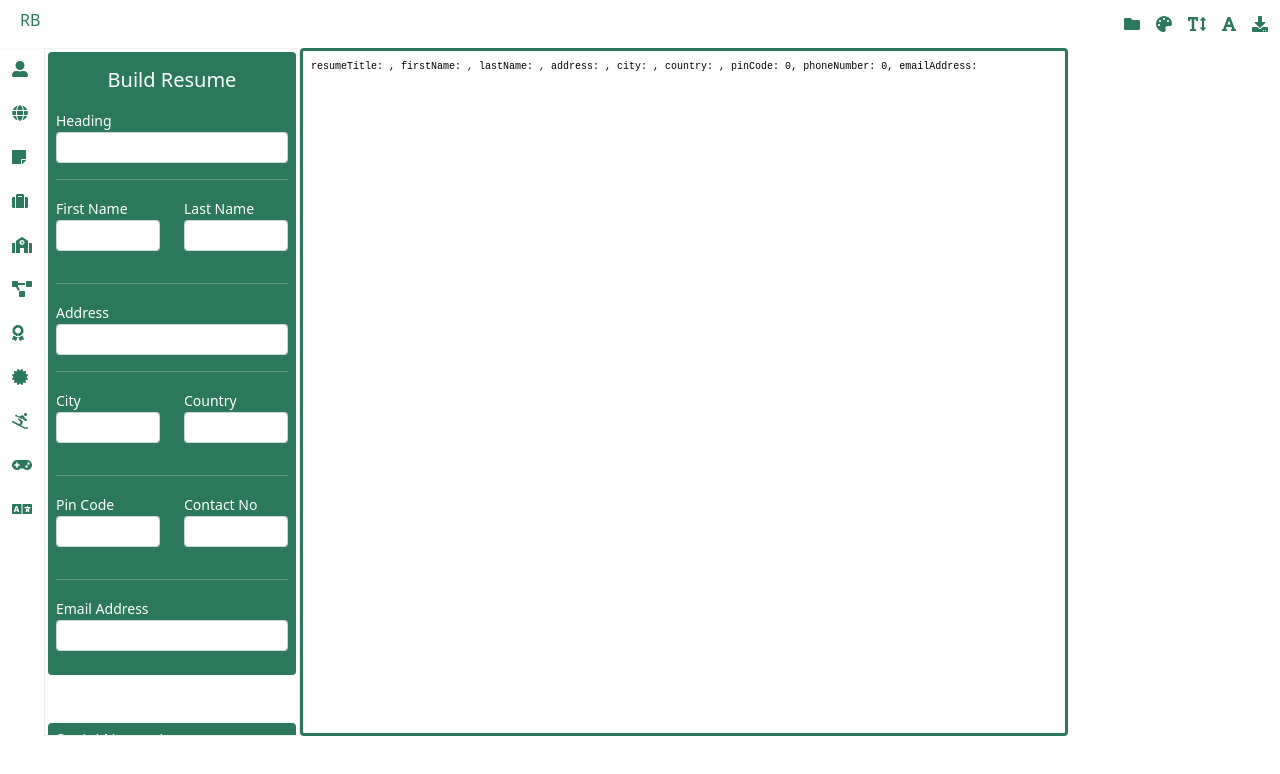
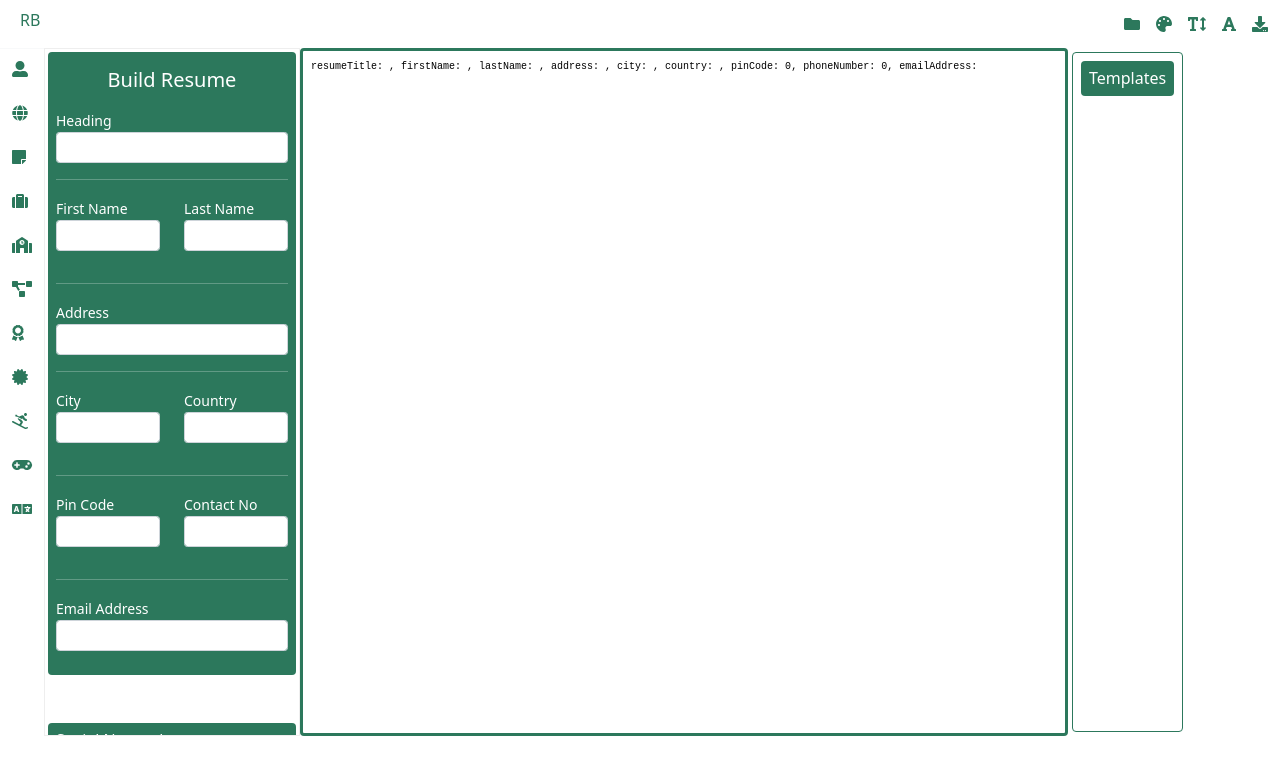
Before and after one commit to AndiswamyDev/resume-builder, a React (Create React App) app: page / in a window 1280 px wide. Shown: the top 774 px of the page. Built offline with nearby package versions, Linux system fonts and the light colour scheme.

Commit message:
color pickers added for heading

```diff
--- a/src/resume-builder/assets/stylesheets/app.scss
+++ b/src/resume-builder/assets/stylesheets/app.scss
@@ -4,6 +4,7 @@ $primary: #2c785c;
 // $primary: #169aa8;
 $secondary: #2dbb79;
 
+$palette1: #f44336;
 /* import bootstrap to set changes */
 @import '~bootstrap/scss/bootstrap';
 
--- a/src/resume-builder/components/builderNavbar.tsx
+++ b/src/resume-builder/components/builderNavbar.tsx
@@ -1,34 +1,32 @@
 import React from 'react';
 import { FontAwesomeIcon } from '@fortawesome/react-fontawesome';
-import { faFolder, faDownload, faPalette, faFont, faTextHeight, faDonate } from '@fortawesome/free-solid-svg-icons';
-import { Navbar, Container } from 'react-bootstrap';
+import { faFolder, faDownload, faPalette, faFont, faTextHeight } from '@fortawesome/free-solid-svg-icons';
+import { BuilderNavBarInterfaces } from '../interfaces';
 import { CONSTANTS } from '../constants';
 
-class BuilderNavBar extends React.Component {
+class BuilderNavBar extends React.Component<BuilderNavBarInterfaces>{
     render() {
         return (
             <div className='d-flex justify-content-between m-1'>
                 <div>
                     <span className='text-primary m-3'>RB</span>
                 </div>
-                <div>
-                </div>
                 <div id={CONSTANTS.TOOLBAR_WRAPPER} className='d-flex flex-row'>
-                    <a id={CONSTANTS.TEMPLATES}>
+                    <span id={CONSTANTS.TEMPLATES} onClick={() => this.props.handleToolbarOptions('templates')}>
                         <FontAwesomeIcon className='m-2' icon={faFolder} color='#2c785c' />
-                    </a>
-                    <a id={CONSTANTS.COLOURS}>
+                    </span>
+                    <span id={CONSTANTS.COLOURS} onClick={() => this.props.handleToolbarOptions('color')}>
                         <FontAwesomeIcon className='m-2' icon={faPalette} color='#2c785c' />
-                    </a>
-                    <a id={CONSTANTS.FONT_SIZE}>
+                    </span>
+                    <span id={CONSTANTS.FONT_SIZE} onClick={() => this.props.handleToolbarOptions('size')}>
                         <FontAwesomeIcon className='m-2' icon={faTextHeight} color='#2c785c' />
-                    </a>
-                    <a id={CONSTANTS.FONT_FAMILY}>
+                    </span>
+                    <span id={CONSTANTS.FONT_FAMILY} onClick={() => this.props.handleToolbarOptions('family')}>
                         <FontAwesomeIcon className='m-2' icon={faFont} color='#2c785c' />
-                    </a>
-                    <a id={CONSTANTS.DOWNLOAD}>
+                    </span>
+                    <span id={CONSTANTS.DOWNLOAD}>
                         <FontAwesomeIcon className='m-2' icon={faDownload} color='#2c785c' />
-                    </a>
+                    </span>
                     {/* <FontAwesomeIcon className='m-2' icon={faDonate} color='#2c785c' /> */}
                 </div>
             </div>
--- a/src/resume-builder/components/fieldToFill.tsx
+++ b/src/resume-builder/components/fieldToFill.tsx
@@ -2,7 +2,6 @@ import React from 'react';
 import { InputGroup, FormControl, Form, Button } from 'react-bootstrap';
 import { FieldToFillInterfaces } from '../interfaces';
 import FormItemsListElement from './formAddItemHtml';
-import { CONSTANTS } from '../constants';
 class FieldToFill extends React.Component<FieldToFillInterfaces> {
     render() {
         return (
--- a/src/resume-builder/components/formAddItemHtml.tsx
+++ b/src/resume-builder/components/formAddItemHtml.tsx
@@ -1,6 +1,6 @@
 import React from 'react';
-import { InputGroup, FormControl, Form, Button } from 'react-bootstrap';
-import { FormItemsListElementInterfaces, CreateItemProps } from '../interfaces';
+import { Button } from 'react-bootstrap';
+import { FormItemsListElementInterfaces, CreateItemInterfaces } from '../interfaces';
 
 class FormItemsListElement extends React.Component<FormItemsListElementInterfaces>{
     render() {
@@ -39,7 +39,7 @@ class FormItemsListElement extends React.Component<FormItemsListElementInterface
     }
 }
 
-class CreateListHTML extends React.Component<CreateItemProps>{
+class CreateListHTML extends React.Component<CreateItemInterfaces>{
     render() {
         return (
             this.props.item?.length > 0 ? (
--- a/src/resume-builder/components/leftSideBarOptions.tsx
+++ b/src/resume-builder/components/leftSideBarOptions.tsx
@@ -3,9 +3,11 @@ import SidePanelIcons from '../views/SidePanelIcons';
 import SidePanelFields from './SidePanelFields';
 import PreviewResume from './previewResume';
 import AddItemModal from './addItemModal';
+import ToolBarOptions from '../views/toolbarOptions';
 import { addItem, removeItem } from '../utils/handleRemoveItem';
+import { LeftSideBarOptionsInterfaces } from '../interfaces';
 
-class LeftSideBarOptions extends React.Component {
+class LeftSideBarOptions extends React.Component<LeftSideBarOptionsInterfaces>{
     state = {
         fromType: 'Profile',
         headings: {
@@ -296,6 +298,7 @@ class LeftSideBarOptions extends React.Component {
                     <SidePanelIcons />
                     <SidePanelFields handleFieldTypes={this.handleFieldTypes} handleAddItemModal={this.handleAddItemModal} headings={this.state.headings} itemsToAdd={itemsToAdd} hanldeItemsActions={this.hanldeItemsActions} />
                     <PreviewResume templateProperties={this.state.templateProperties} userProfile={userProfile} />
+                    <ToolBarOptions toolBarOptionType={this.props.toolBarOptionType} />
                 </div>
                 <AddItemModal show={this.state.isModalOpen} onClose={this.closeAddItemModal} fromType={this.state.fromType} hanldeItemsActions={this.hanldeItemsActions} />
             </>
--- a/src/resume-builder/constants.ts
+++ b/src/resume-builder/constants.ts
@@ -50,5 +50,11 @@ export const CONSTANTS = {
     COLOURS: 'rb-color-palettes',
     FONT_SIZE: 'rb-font-size',
     FONT_FAMILY: 'rb-font-family',
-    DOWNLOAD: 'rb-download'
+    DOWNLOAD: 'rb-download',
+
+    //Tool bar use items
+    TEMPLATES_OPTION: 'toolbar-templates',
+    COLOUR_PALETTE_OPTION: 'toolbar-color-palette-option',
+    FONT_SIZE_OPTION: 'toolbar-font-size-option',
+    FONT_FAMILY_OPTION: 'toolbar-family-option',
 }
--- a/src/resume-builder/resumeBuilder.css
+++ b/src/resume-builder/resumeBuilder.css
@@ -3,13 +3,13 @@ body {
 }
 
 #side-panel-icons a,
-#toolbar-icons-wrapper a {
+#toolbar-icons-wrapper span {
     cursor: pointer;
     transition: transform 0.5s;
 }
 
 #side-panel-icons a:hover,
-#toolbar-icons-wrapper a:hover {
+#toolbar-icons-wrapper span:hover {
     transform: scale(1.3);
 }
 
@@ -51,3 +51,8 @@ body {
 .resume-preview {
     max-width: 60%;
 }
+
+.color-palette-options {
+    width: 25px;
+    height: 25px;
+}
--- a/src/resume-builder/resumeBuilder.tsx
+++ b/src/resume-builder/resumeBuilder.tsx
@@ -4,14 +4,23 @@ import LeftSideBarOptions from './components/leftSideBarOptions';
 import { CONSTANTS } from './constants';
 
 class ResumeBuilder extends React.Component {
+    state = {
+        toolBarOptionType: 'templates'
+    }
+    handleToolbarOptions = (optionType: string) => {
+        console.log('toolBarOptionType', optionType);
+        this.setState({
+            toolBarOptionType: optionType
+        });
+    }
     render() {
         return (
             <div id={CONSTANTS.RESUME_BUILDER} className=''>
                 <div className='resume-builder-nav-bar mt-2'>
-                    <BuilderNavBar />
+                    <BuilderNavBar handleToolbarOptions={this.handleToolbarOptions} />
                 </div>
                 <div className='mb-5'>
-                    <LeftSideBarOptions />
+                    <LeftSideBarOptions toolBarOptionType={this.state.toolBarOptionType} />
                 </div>
                 {/* <div className='d-flex'>
                     <footer>
--- /dev/null
+++ b/src/resume-builder/views/toolbarOptions.tsx
@@ -0,0 +1,44 @@
+import React from 'react';
+import { ToolBarOptionsInterface } from '../interfaces';
+import { Button } from 'react-bootstrap';
+import { CONSTANTS } from '../constants';
+
+class ToolBarOptions extends React.Component<ToolBarOptionsInterface>{
+    render() {
+        const colorOptions = [['red', 'blue', 'green'], ['violet', 'pink', 'black'], ['#a436a4', '#36a4a3', '#ea9f1a'], ['#cb1e97', '#790a29c9', '#3cd796db']];
+        return (
+            <div className='d-flex flex-row justify-content-center border border-primary rounded p-2 m-1'>
+                {this.props.toolBarOptionType === 'templates' && <div id={CONSTANTS.TEMPLATES_OPTION}>
+                    <div className='bg-primary rounded'>
+                        <h6 className='p-2'>Templates</h6>
+                    </div>
+                </div>}
+                {this.props.toolBarOptionType === 'color' && <div id={CONSTANTS.COLOUR_PALETTE_OPTION}>
+                    <h6 className='bg-primary rounded p-2'>Color palette</h6>
+                    <h6 className='text-primary rounded'>Heading Color</h6>
+                    {colorOptions.map((color: any) => {
+                        return (<div className='d-flex flex-row'>
+                            {color.map((item: string) => {
+                                return (
+                                    <span className='m-2 p-2 color-palette-options rounded' style={{ backgroundColor: item }}></span>
+                                );
+                            })}
+                        </div>)
+                    })}
+                </div>}
+                {this.props.toolBarOptionType === 'size' && <div id={CONSTANTS.FONT_SIZE_OPTION}>
+                    <div className='bg-primary rounded'>
+                        <h6 className='p-2'>Font size</h6>
+                    </div>
+                </div>}
+                {this.props.toolBarOptionType === 'family' && <div id={CONSTANTS.FONT_FAMILY_OPTION}>
+                    <div className='bg-primary rounded'>
+                        <h6 className='p-2'>Font family</h6>
+                    </div>
+                </div>}
+            </div>
+        )
+    }
+}
+
+export default ToolBarOptions;
```
Also changed, not shown: src/resume-builder/interfaces.tsx (+15 -1 lines).
